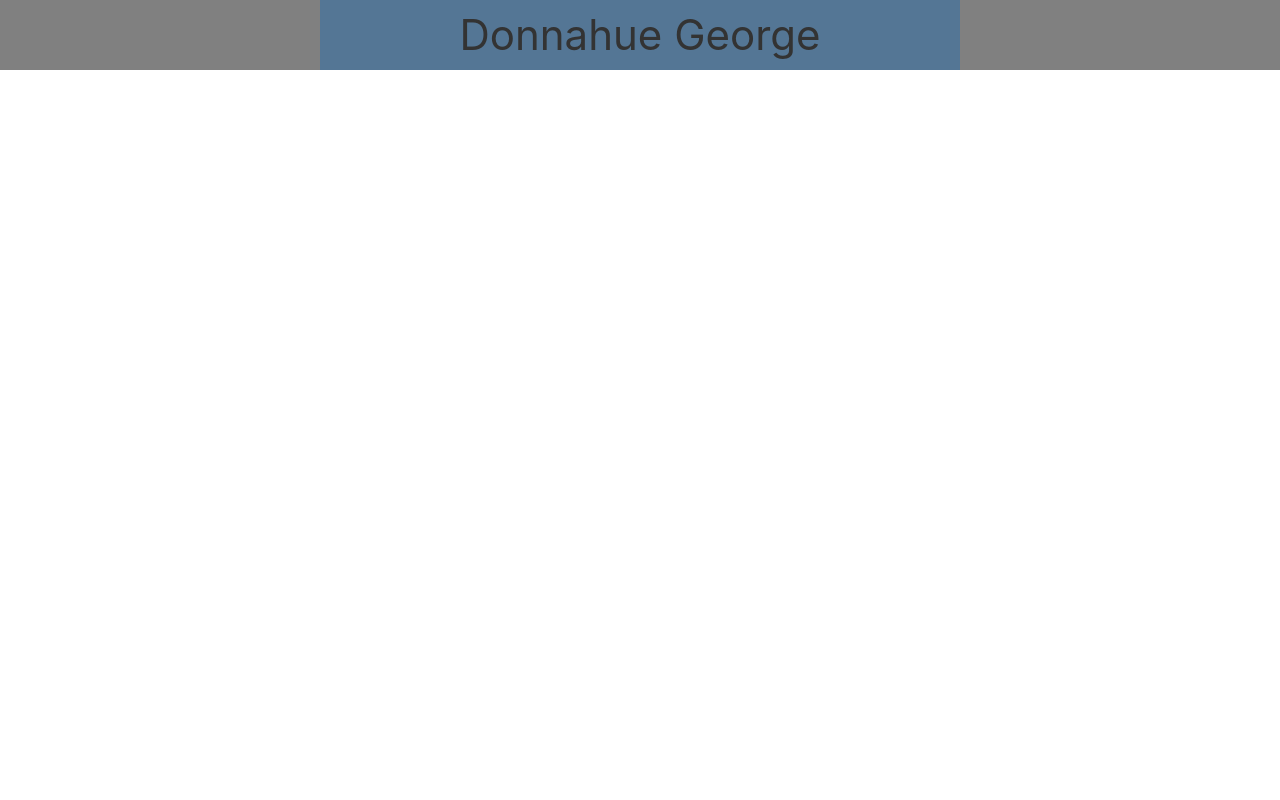
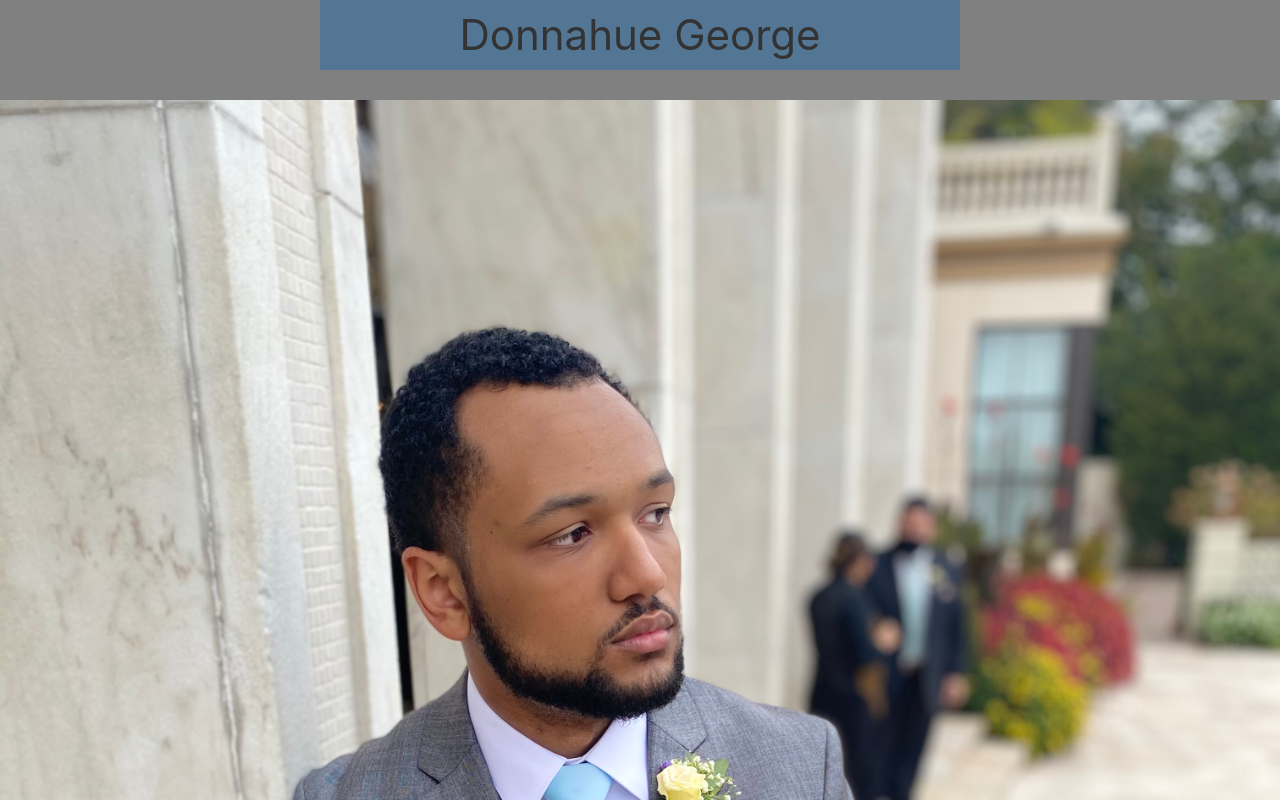
Before and after one commit to Latinobull/Latinobull.github.io, a React (Create React App) app: page / in a window 1280 px wide. Shown: the top 800 px of the page. Built offline with nearby package versions, Linux system fonts and the light colour scheme; a web font is replaced by a local one.

Commit message:
adding photo

```diff
--- a/src/App.js
+++ b/src/App.js
@@ -1,9 +1,11 @@
 import React from 'react';
 import Header from './components/Header';
+import Profile from './components/Profile';
 function App() {
   return (
     <div className="uk-align-center">
       <Header />
+      <Profile />
     </div>
   );
 }
--- /dev/null
+++ b/src/components/Profile/index.js
@@ -0,0 +1,19 @@
+import React from 'react';
+import SelfPhoto from './self-photo.jpg';
+function Profile() {
+  return (
+    <div>
+      <div className="uk-overflow-hidden" id="box">
+        <img
+          src={SelfPhoto}
+          alt="Donnahue George"
+          className="uk-animation-reverse uk-transform-origin-top-right"
+          id="selfStyle"
+          uk-scrollspy="cls: uk-animation-kenburns; repeat: true"
+        />
+      </div>
+    </div>
+  );
+}
+
+export default Profile;
```
Also changed, not shown: src/components/Profile/self-photo.jpg (added), src/components/Profile/style.css (added).
